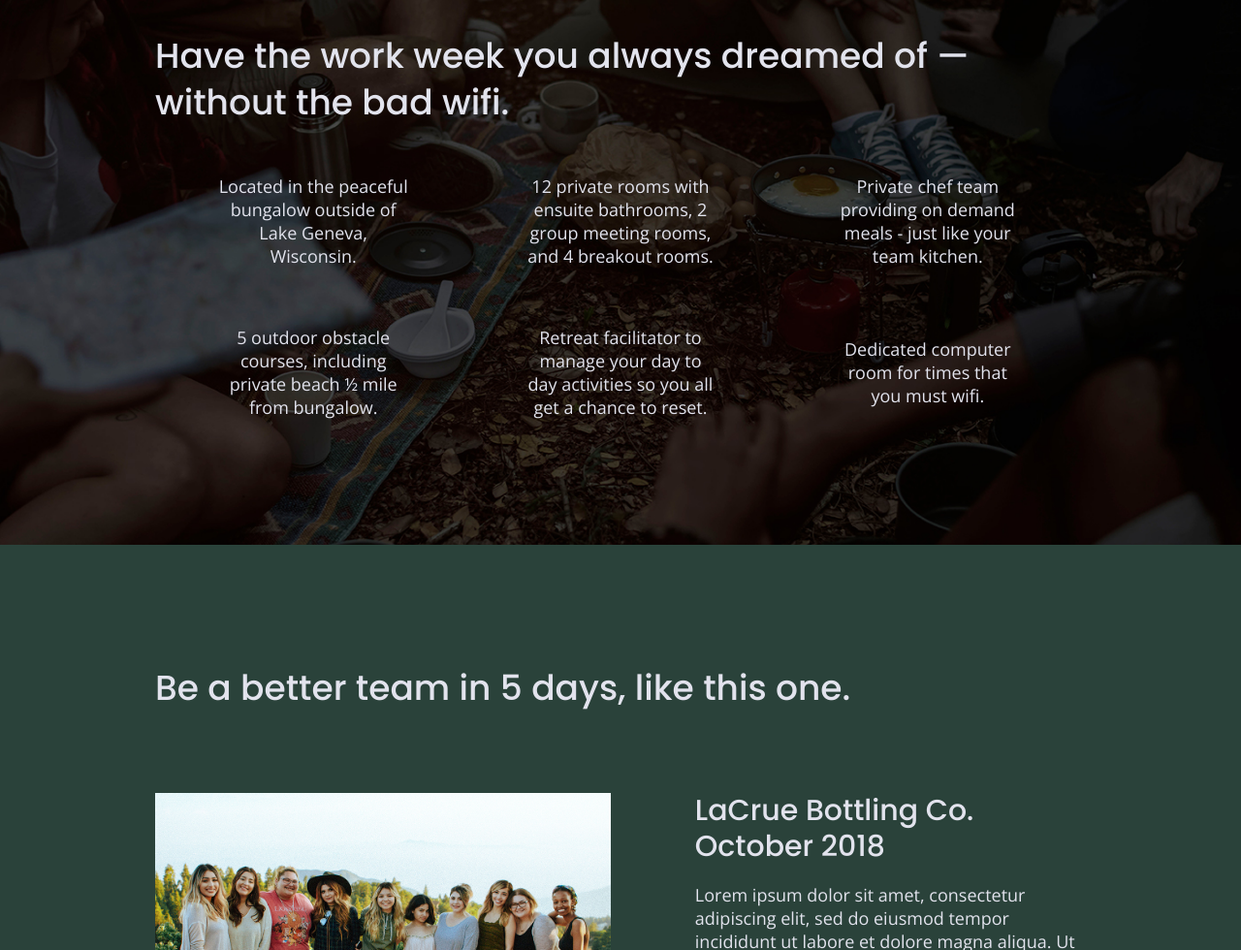
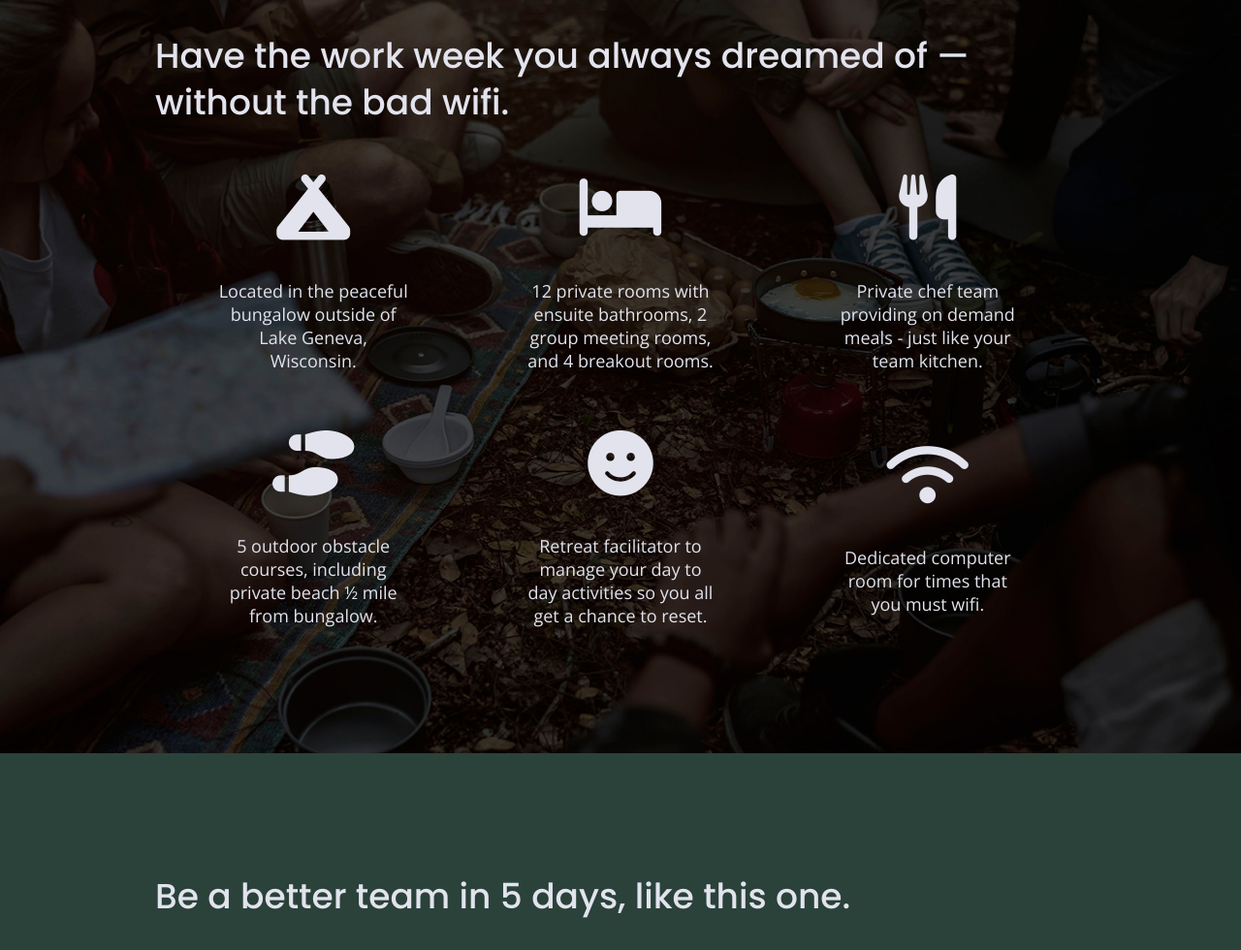
Before and after one commit to mal-delaney/206-unplugged, a website: page index.html in a window 1280 px wide. Shown: the part 1095-2075 px from the top of the page at 97% size. Drawn offline with nearby package versions, Linux system fonts and the light colour scheme.

Commit message:
Added icons

```diff
--- a/css/main.css
+++ b/css/main.css
@@ -330,7 +330,12 @@ margin-bottom: 60px;
 .features p {
   text-align: center;
   margin: 0;
+
 }
+  .features i {
+    font-size: 3.75em;
+    margin-bottom: 40px;
+  }
 /* Reviews */
 
 .reviews {
--- a/index.html
+++ b/index.html
@@ -21,6 +21,9 @@
 
   <!-- Google fonts -->
   <link href="https://fonts.googleapis.com/css?family=Open+Sans:400,700|Poppins:500,700" rel="stylesheet">
+  <!-- FontAwesome -->
+  <script src="https://kit.fontawesome.com/302990821b.js" crossorigin="anonymous"></script>
+
 
 </head>
 
@@ -74,6 +77,7 @@
       <div class="features-items">
       <article>
         <p class="fontawesome-icon">
+          <i class="fas fa-campground"></i>
         </p>
         <p class="features-item-description">
           Located in the peaceful bungalow outside of Lake Geneva, Wisconsin.</p>
@@ -82,6 +86,7 @@
 
       <article>
         <p class="fontawesome-icon">
+          <i class="fas fa-bed"></i>
         </p>
         <p class="features-item-description">
           12 private rooms with ensuite bathrooms, 2 group meeting rooms,
@@ -91,6 +96,7 @@
 
         <article>
           <p class="fontawesome-icon">
+            <i class="fas fa-utensils"></i>
           </p>
           <p class="features-item-description">
             Private chef team providing on demand meals - just like your team kitchen.
@@ -98,14 +104,18 @@
         </article>
 
         <article>
-          <p class="fontawesome-icon"></p>
+          <p class="fontawesome-icon">
+            <i class="fas fa-shoe-prints"></i>
+          </p>
           <p class="features-item-description">
             5 outdoor obstacle courses, including private beach &frac12; mile from bungalow.
           </p>
         </article>
 
           <article>
-            <p class="fontawesome-icon"></p>
+            <p class="fontawesome-icon">
+              <i class="fas fa-smile"></i>
+            </p>
             <p class="features-item-description">
               Retreat facilitator to manage your day to day activities so you all get a chance to reset.
             </p>
@@ -113,6 +123,7 @@
 
           <article>
             <p class="fontawesome-icon">
+              <i class="fas fa-wifi"></i>
             </p>
             <p class="features-item-description">
               Dedicated computer room for times that you must wifi.
```
Also changed, not shown: about/index.html (+3 -0 lines), faq/index.html (+3 -0 lines).
